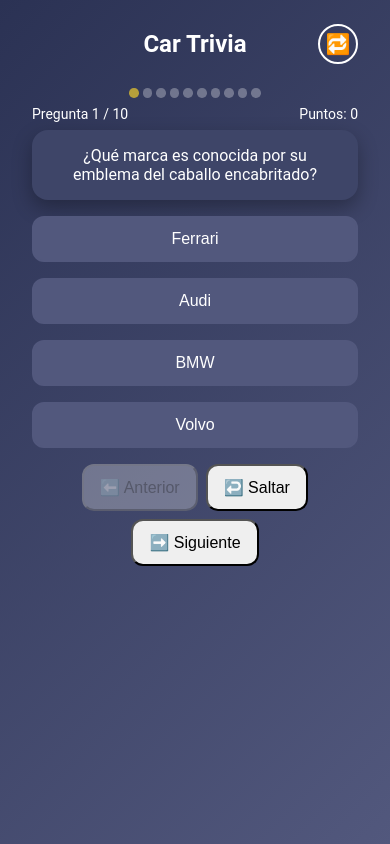
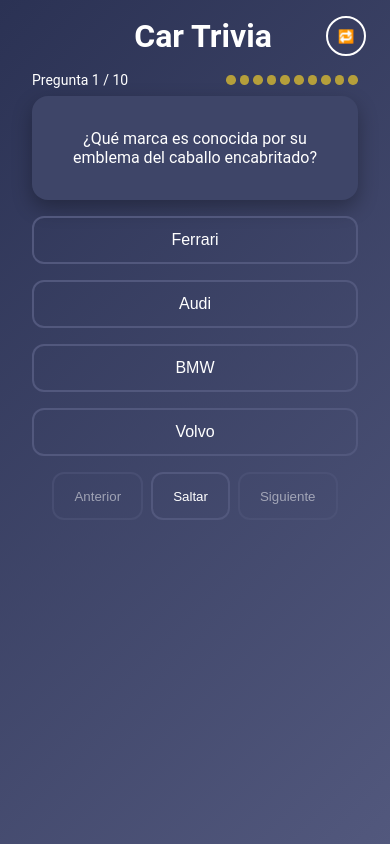
Before and after one commit to AlexanderHB2022/Car-Trivia, a React (Vite) app: page / in a window 390 px wide. Built offline with nearby package versions, Linux system fonts and the light colour scheme.

Commit message:
feat: improve trivia navigation and styling

```diff
--- a/src/App.js
+++ b/src/App.js
@@ -11,7 +11,7 @@
   const {
     question,
     options,
-    handleOption,
+    pickOption,
     locked,
     selected,
     correctIndex,
@@ -23,26 +23,30 @@
     next,
     prev,
     skip,
+    status,
+    canPrev,
+    canNext,
+    canSkip,
   } = useTrivia();
 
   return (
     <GameLayout>
       <TopBar title="Car Trivia" actionIcon="🔁" onAction={restart} />
-      <QuestionCard text={question} current={current} total={total} score={score} />
+      <QuestionCard text={question} current={current} total={total} status={status} />
       <OptionsGrid
         options={options}
-        onSelect={handleOption}
+        onSelect={pickOption}
         locked={locked}
         selected={selected}
         correctIndex={correctIndex}
       />
       <QuestionNavigation
         onPrev={prev}
+        onSkip={skip}
         onNext={next}
-        onSkip={skip}
-        disablePrev={current === 0}
-        disableNext={current >= total - 1}
-        disableSkip={locked || current >= total - 1}
+        canPrev={canPrev}
+        canSkip={canSkip}
+        canNext={canNext}
       />
       {showResult && <ResultModal score={score} onRestart={restart} />}
     </GameLayout>
--- a/src/components/OptionsGrid.js
+++ b/src/components/OptionsGrid.js
@@ -12,7 +12,7 @@
         return (
           <button
             key={idx}
-            className={`option-btn btn-lg ${state}`}
+            className={`option-btn ${state}`}
             onClick={() => onSelect(idx)}
             disabled={locked}
             aria-pressed={selected === idx}
--- a/src/components/QuestionCard.js
+++ b/src/components/QuestionCard.js
@@ -1,23 +1,26 @@
 import React from "react";
 
-export default function QuestionCard({ text, current = 0, total = 10, score = 0 }) {
-  const chips = Array.from({ length: total }).map((_, i) => (
-    <span
-      key={i}
-      className={`chip${i < current ? " is-filled" : i === current ? " is-current" : ""}`}
-    />
-  ));
+export default function QuestionCard({ text, current = 0, total = 10, status = [] }) {
+  const chips = Array.from({ length: total }).map((_, i) => {
+    const st = status[i] || "pending";
+    const cls =
+      st === "correct"
+        ? "is-correct"
+        : st === "incorrect"
+        ? "is-incorrect"
+        : "is-skipped";
+    return <span key={i} className={`chip ${cls}`} />;
+  });
 
   return (
     <section className="question-wrapper fade-in">
-      <div className="progress" aria-hidden="true">
-        {chips}
-      </div>
       <div className="question-meta">
         <span>
           Pregunta {current + 1} / {total}
         </span>
-        <span className="score">Puntos: {score}</span>
+        <div className="progress" aria-hidden="true">
+          {chips}
+        </div>
       </div>
       <div key={text} className="question-card card" aria-live="polite">
         {text}
--- a/src/components/QuestionNavigation.js
+++ b/src/components/QuestionNavigation.js
@@ -2,37 +2,37 @@
 
 export default function QuestionNavigation({
   onPrev,
+  onSkip,
   onNext,
-  onSkip,
-  disablePrev,
-  disableNext,
-  disableSkip,
+  canPrev,
+  canSkip,
+  canNext,
 }) {
   return (
     <div className="question-nav" role="navigation">
       <button
-        className="btn-lg"
+        className="nav-btn"
         onClick={onPrev}
-        disabled={disablePrev}
+        disabled={!canPrev}
         aria-label="Ir a la pregunta anterior"
       >
-        ⬅️ Anterior
+        Anterior
       </button>
       <button
-        className="btn-lg"
+        className="nav-btn"
         onClick={onSkip}
-        disabled={disableSkip}
+        disabled={!canSkip}
         aria-label="Saltar pregunta"
       >
-        ↩️ Saltar
+        Saltar
       </button>
       <button
-        className="btn-lg"
+        className="nav-btn"
         onClick={onNext}
-        disabled={disableNext}
+        disabled={!canNext}
         aria-label="Ir a la siguiente pregunta"
       >
-        ➡️ Siguiente
+        Siguiente
       </button>
     </div>
   );
--- a/src/components/ResultModal.js
+++ b/src/components/ResultModal.js
@@ -7,7 +7,7 @@
         <div className="result-emoji" aria-hidden="true">🏁</div>
         <h2>Resultado</h2>
         <p className="result-score">{score}/10</p>
-        <button className="restart-btn btn-lg" onClick={onRestart} autoFocus>
+        <button className="restart-btn nav-btn" onClick={onRestart} autoFocus>
           Reiniciar
         </button>
       </div>
--- a/src/components/TopBar.js
+++ b/src/components/TopBar.js
@@ -3,7 +3,7 @@
 export default function TopBar({ title, actionIcon = "❓", onAction }) {
   return (
     <header className="top-bar" role="banner">
-      <div className="top-bar-spacer" />
+      <div className="top-bar-spacer" aria-hidden="true" />
       <h1>{title}</h1>
       <button
         className="top-bar-action"
--- a/src/game/useTrivia.js
+++ b/src/game/useTrivia.js
@@ -12,7 +12,8 @@
   const [locked, setLocked] = useState(false);
   const [selected, setSelected] = useState(null);
   const [showResult, setShowResult] = useState(false);
-  const [skipped, setSkipped] = useState([]);
+  const [status, setStatus] = useState([]); // "pending" | "skipped" | "correct" | "incorrect"
+  const [answers, setAnswers] = useState([]);
 
   const currentQuestion = questions[current] || {};
   const correctIndex = currentQuestion.answerIndex;
@@ -26,7 +27,8 @@
     setLocked(false);
     setSelected(null);
     setShowResult(false);
-    setSkipped([]);
+    setStatus(new Array(shuffled.length).fill("pending"));
+    setAnswers(new Array(shuffled.length).fill(null));
   }, []);
 
   useEffect(() => {
@@ -34,38 +36,58 @@
   }, [restart]);
 
   const next = useCallback(() => {
+    if (status[current] === "pending") return false;
     if (current + 1 >= questions.length) {
       setShowResult(true);
     } else {
-      setCurrent((c) => c + 1);
-      setLocked(false);
-      setSelected(null);
+      const nextIndex = current + 1;
+      setCurrent(nextIndex);
+      setLocked(status[nextIndex] === "correct" || status[nextIndex] === "incorrect");
+      setSelected(answers[nextIndex]);
     }
-  }, [current, questions.length]);
+    return true;
+  }, [current, questions.length, status, answers]);
 
   const prev = useCallback(() => {
     if (current === 0) return;
-    setCurrent((c) => c - 1);
-    setLocked(false);
-    setSelected(null);
-  }, [current]);
+    const prevIndex = current - 1;
+    setCurrent(prevIndex);
+    setLocked(status[prevIndex] === "correct" || status[prevIndex] === "incorrect");
+    setSelected(answers[prevIndex]);
+  }, [current, status, answers]);
 
   const skip = useCallback(() => {
-    setSkipped((s) => [...s, current]);
+    if (status[current] !== "pending") return;
+    setStatus((s) => {
+      const copy = [...s];
+      copy[current] = "skipped";
+      return copy;
+    });
     next();
-  }, [current, next]);
+  }, [current, next, status]);
 
-  const handleOption = useCallback(
+  const pickOption = useCallback(
     (index) => {
       if (locked) return;
       setSelected(index);
+      setAnswers((a) => {
+        const copy = [...a];
+        copy[current] = index;
+        return copy;
+      });
+      const isCorrect = index === correctIndex;
+      setStatus((s) => {
+        const copy = [...s];
+        copy[current] = isCorrect ? "correct" : "incorrect";
+        return copy;
+      });
       setLocked(true);
-      if (index === correctIndex) {
+      if (isCorrect) {
         setScore((s) => s + 1);
-        setTimeout(next, 800);
+        setTimeout(() => next(), 600);
       }
     },
-    [locked, correctIndex, next]
+    [locked, correctIndex, current, next]
   );
 
   const closeModal = useCallback(() => setShowResult(false), []);
@@ -80,17 +102,17 @@
       if (e.key === "Enter") {
         next();
       } else if (e.key >= "1" && e.key <= "4") {
-        handleOption(Number(e.key) - 1);
+        pickOption(Number(e.key) - 1);
       }
     };
     window.addEventListener("keydown", onKey);
     return () => window.removeEventListener("keydown", onKey);
-  }, [handleOption, next, restart, showResult, closeModal]);
+  }, [pickOption, next, restart, showResult, closeModal]);
 
   return {
     question: currentQuestion.question || "",
     options,
-    handleOption,
+    pickOption,
     locked,
     selected,
     correctIndex,
@@ -103,6 +125,9 @@
     next,
     prev,
     skip,
-    skipped,
+    status,
+    canPrev: current > 0,
+    canNext: status[current] !== "pending",
+    canSkip: status[current] === "pending",
   };
 }
--- a/src/theme.css
+++ b/src/theme.css
@@ -6,6 +6,7 @@
   --correct: #538d4e;
   --present: #b59f3b;
   --absent: #3a3a3c;
+  --error: hsl(0 72% 55%);
   --tile-size: clamp(3.2rem, 9vw, 4.2rem);
   --key-size: clamp(2.5rem, 8vw, 3.5rem);
   --font-main: 'Roboto', sans-serif;
@@ -33,20 +34,44 @@
 .top-bar {
   width: 100%;
   max-width: 600px;
-  display: flex;
+  display: grid;
+  grid-template-columns: var(--key-size) 1fr var(--key-size);
   align-items: center;
-  gap: 0.5rem;
   padding: 0 0.5rem;
 }
 
 .top-bar h1 {
-  flex: 1;
   margin: 0;
   text-align: center;
 }
 
 .top-bar-spacer {
   width: var(--key-size);
+  height: var(--key-size);
+}
+
+.top-bar-action {
+  width: var(--key-size);
+  height: var(--key-size);
+  display: inline-flex;
+  align-items: center;
+  justify-content: center;
+  background: transparent;
+  border: 2px solid var(--text-color);
+  border-radius: 50%;
+  color: var(--text-color);
+  cursor: pointer;
+  transition: background-color 180ms ease, transform 180ms ease;
+}
+
+.top-bar-action:hover,
+.top-bar-action:focus-visible {
+  background: rgba(255, 255, 255, 0.1);
+}
+
+.top-bar-action:focus-visible {
+  outline: 2px solid var(--accent, var(--text-color));
+  outline-offset: 2px;
 }
 .message {
   min-height: 1.5rem;
@@ -249,50 +274,6 @@
   outline-offset: 2px;
 }
 
-.top-bar {
-  display: grid;
-  grid-template-columns: 1fr auto 1fr;
-  align-items: center;
-  padding: 0.5rem 0;
-  width: 100%;
-}
-
-.top-bar h1 {
-  grid-column: 2;
-  margin: 0;
-  text-align: center;
-  font-size: clamp(1.5rem, 6vw, 2rem);
-}
-
-.top-bar-action {
-  justify-self: end;
-  width: var(--key-size);
-  height: var(--key-size);
-  display: flex;
-  align-items: center;
-  justify-content: center;
-  background: transparent;
-  border: 2px solid var(--text-color);
-  border-radius: 50%;
-  color: var(--text-color);
-  font-size: 1.25rem;
-  cursor: pointer;
-  transition: background-color 180ms ease, transform 180ms ease;
-}
-
-.top-bar-action:hover:not(:disabled) {
-  background-color: var(--color3);
-}
-
-.top-bar-action:active:not(:disabled) {
-  transform: scale(0.95);
-}
-
-.top-bar-action:focus-visible {
-  outline: 2px solid var(--accent, var(--text-color));
-  border-radius: 50%;
-}
-
 .question-wrapper {
   width: 100%;
 }
@@ -300,6 +281,10 @@
 .question-card {
   text-align: center;
   font-size: clamp(1rem, 3.5vw, 1.25rem);
+  min-height: 4.5rem;
+  display: flex;
+  align-items: center;
+  justify-content: center;
 }
 
 .question-meta {
@@ -307,27 +292,30 @@
   justify-content: space-between;
   font-size: 0.875rem;
   margin-bottom: 0.5rem;
+  align-items: center;
 }
 
 .progress {
   display: flex;
-  justify-content: center;
   gap: 0.25rem;
-  margin-bottom: 0.5rem;
 }
 
 .chip {
   width: 0.6rem;
   height: 0.6rem;
   border-radius: 50%;
-  background: rgba(255, 255, 255, 0.3);
+  background: var(--present);
 }
 
-.chip.is-filled {
+.chip.is-correct {
   background: var(--correct);
 }
 
-.chip.is-current {
+.chip.is-incorrect {
+  background: var(--error);
+}
+
+.chip.is-skipped {
   background: var(--present);
 }
 
@@ -335,6 +323,7 @@
   display: grid;
   gap: 1rem;
   width: 100%;
+  grid-template-columns: 1fr;
 }
 
 .question-nav {
@@ -352,18 +341,20 @@
 }
 
 .option-btn {
-  background: var(--color3);
+  background: transparent;
   color: var(--text-color);
   border: 2px solid var(--color3);
   border-radius: 12px;
   padding: clamp(0.75rem, 2vw, 1rem);
   font-size: clamp(1rem, 2.5vw, 1.125rem);
   cursor: pointer;
+  min-height: 3rem;
   transition: background-color 180ms ease, box-shadow 180ms ease,
     transform 180ms ease;
 }
 
 .option-btn:hover:not(:disabled) {
+  background: var(--color2);
   box-shadow: 0 4px 10px rgba(0, 0, 0, 0.2);
 }
 
@@ -387,8 +378,44 @@
 }
 
 .option-btn.is-incorrect {
-  background: var(--absent);
-  border-color: var(--absent);
+  background: var(--error);
+  border-color: var(--error);
+}
+
+.option-btn.is-skipped {
+  background: var(--present);
+  border-color: var(--present);
+}
+
+.nav-btn {
+  background: transparent;
+  color: var(--text-color);
+  border: 2px solid var(--color3);
+  border-radius: 12px;
+  padding: clamp(0.75rem, 2vw, 1rem) 1.25rem;
+  min-height: 3rem;
+  cursor: pointer;
+  transition: background-color 180ms ease, box-shadow 180ms ease,
+    transform 180ms ease;
+}
+
+.nav-btn:hover:not(:disabled) {
+  background: var(--color2);
+  box-shadow: 0 4px 10px rgba(0, 0, 0, 0.2);
+}
+
+.nav-btn:active:not(:disabled) {
+  transform: scale(0.97);
+}
+
+.nav-btn:focus-visible {
+  outline: 2px solid var(--accent, var(--text-color));
+  outline-offset: 2px;
+}
+
+.nav-btn:disabled {
+  opacity: 0.5;
+  cursor: default;
 }
 
 .result-modal {
@@ -449,7 +476,8 @@
   }
   .btn-lg,
   .option-btn,
-  .top-bar-action {
+  .top-bar-action,
+  .nav-btn {
     transition: none !important;
   }
 }
```
